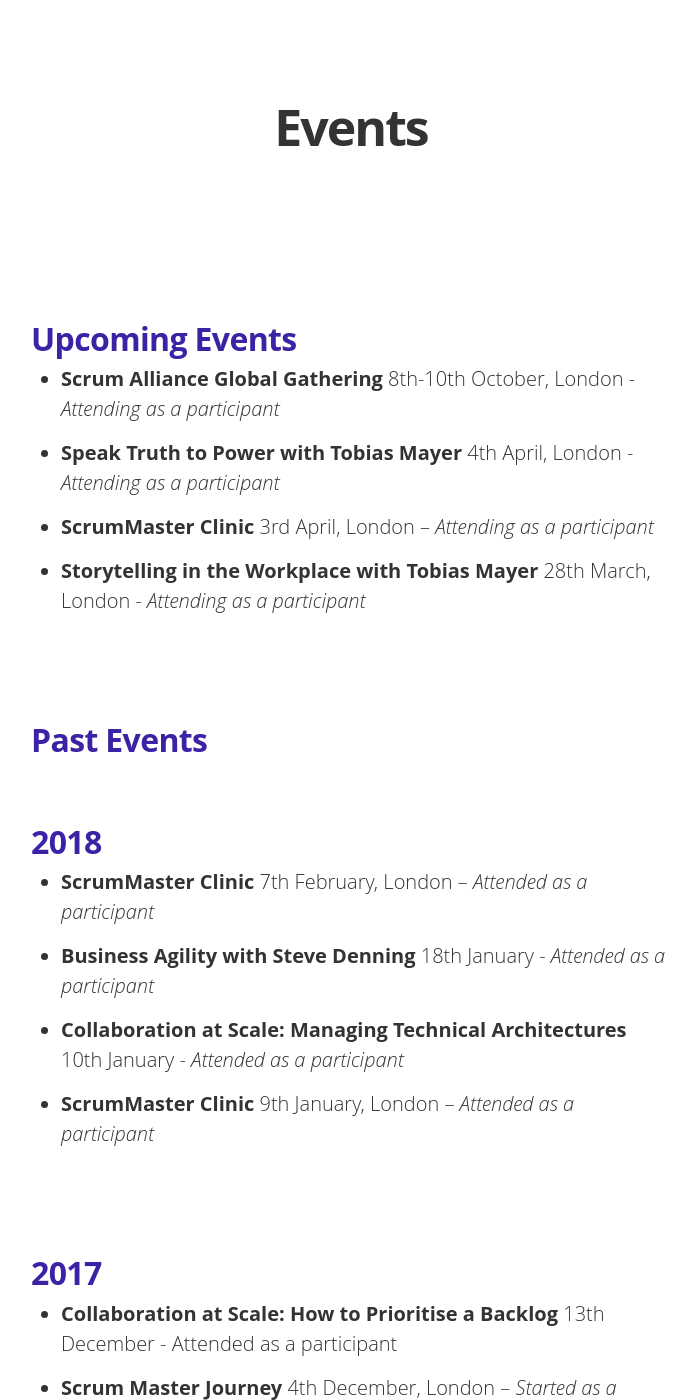
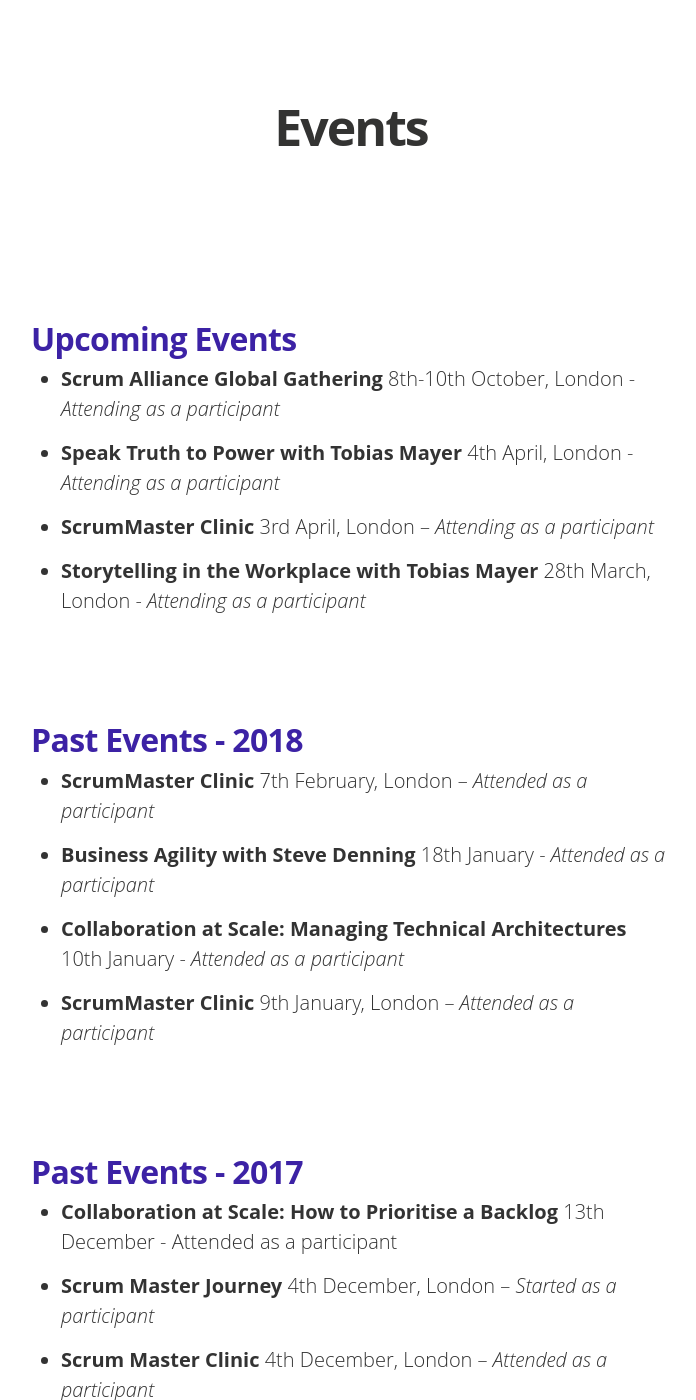
Before and after one commit to IamJackReed/JackReed, a Jekyll site: the page built from events.md, in a window 1280 px wide and 1400 px high. Shown: the whole window, without its empty margins (289-985 px from the left). Built offline with Jekyll 4.4.1, drawn with Linux system fonts in a browser that asks for light colours; nearby versions of some CDN libraries; some web fonts are replaced.

Commit message:
Update events.md

```diff
--- a/events.md
+++ b/events.md
@@ -5,7 +5,6 @@
 ---
 
 # Upcoming Events
-
 -
 <span style="color:#00000; font-family: 'open sans'; font-size: 1em; font-size: 20px; font-weight: 200; hyphens: none;">**Scrum Alliance Global Gathering** 8th-10th October, London - *Attending as a participant*
 -
@@ -15,8 +14,7 @@
 -
 <span style="color:#00000; font-family: 'open sans'; font-size: 1em; font-size: 20px; font-weight: 200; hyphens: none;">**Storytelling in the Workplace with Tobias Mayer** 28th March, London - *Attending as a participant*
 
-# Past Events
-# 2018
+# Past Events - 2018
 -
 <span style="color:#00000; font-family: 'open sans'; font-size: 1em; font-size: 20px; font-weight: 200; hyphens: none;">**ScrumMaster Clinic** 7th February, London – *Attended as a participant*
 -
@@ -26,7 +24,7 @@
 -
 <span style="color:#00000; font-family: 'open sans'; font-size: 1em; font-size: 20px; font-weight: 200; hyphens: none;">**ScrumMaster Clinic** 9th January, London – *Attended as a participant*
 
-# 2017
+# Past Events - 2017
 -
 <span style="color:#00000; font-family: 'open sans'; font-size: 1em; font-size: 20px; font-weight: 200; hyphens: none;">**Collaboration at Scale: How to Prioritise a Backlog** 13th December - Attended as a participant
 -
```
